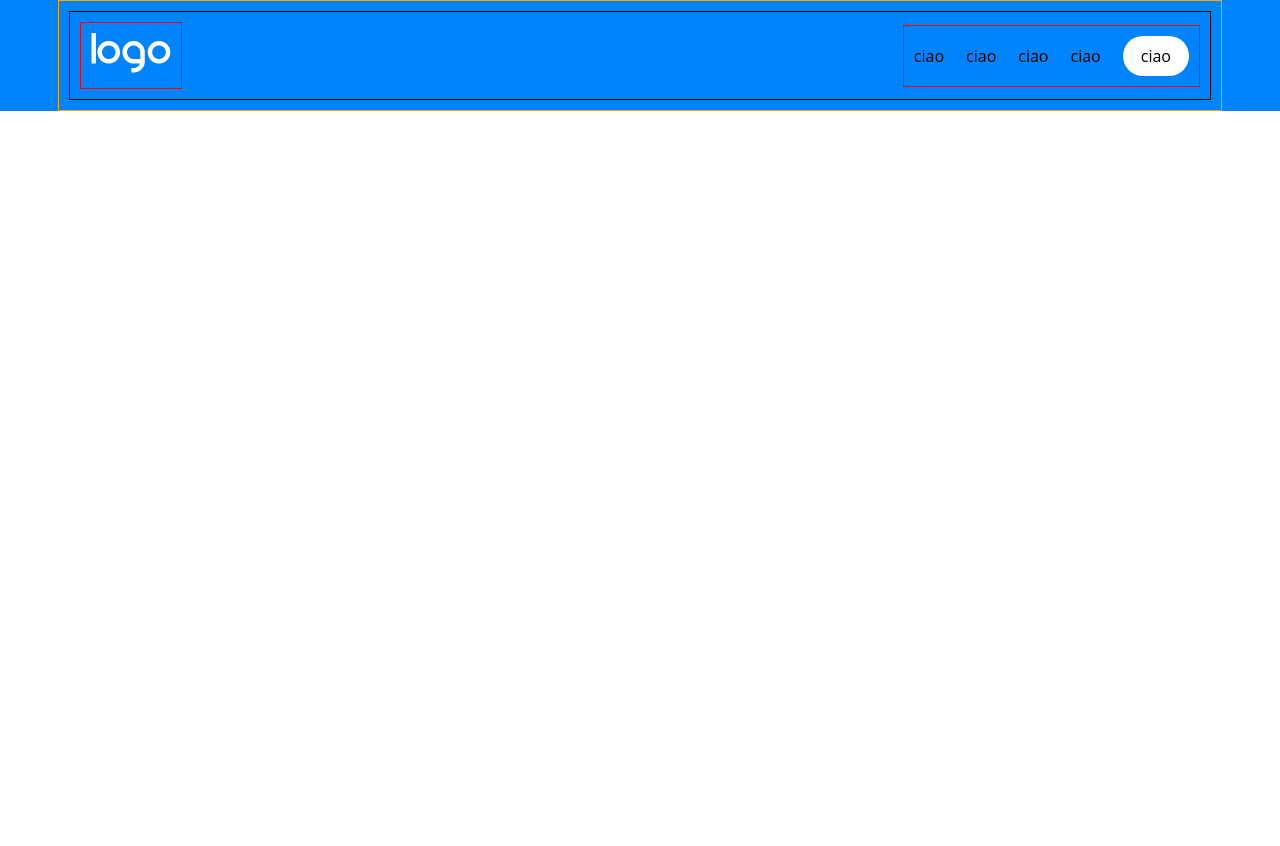
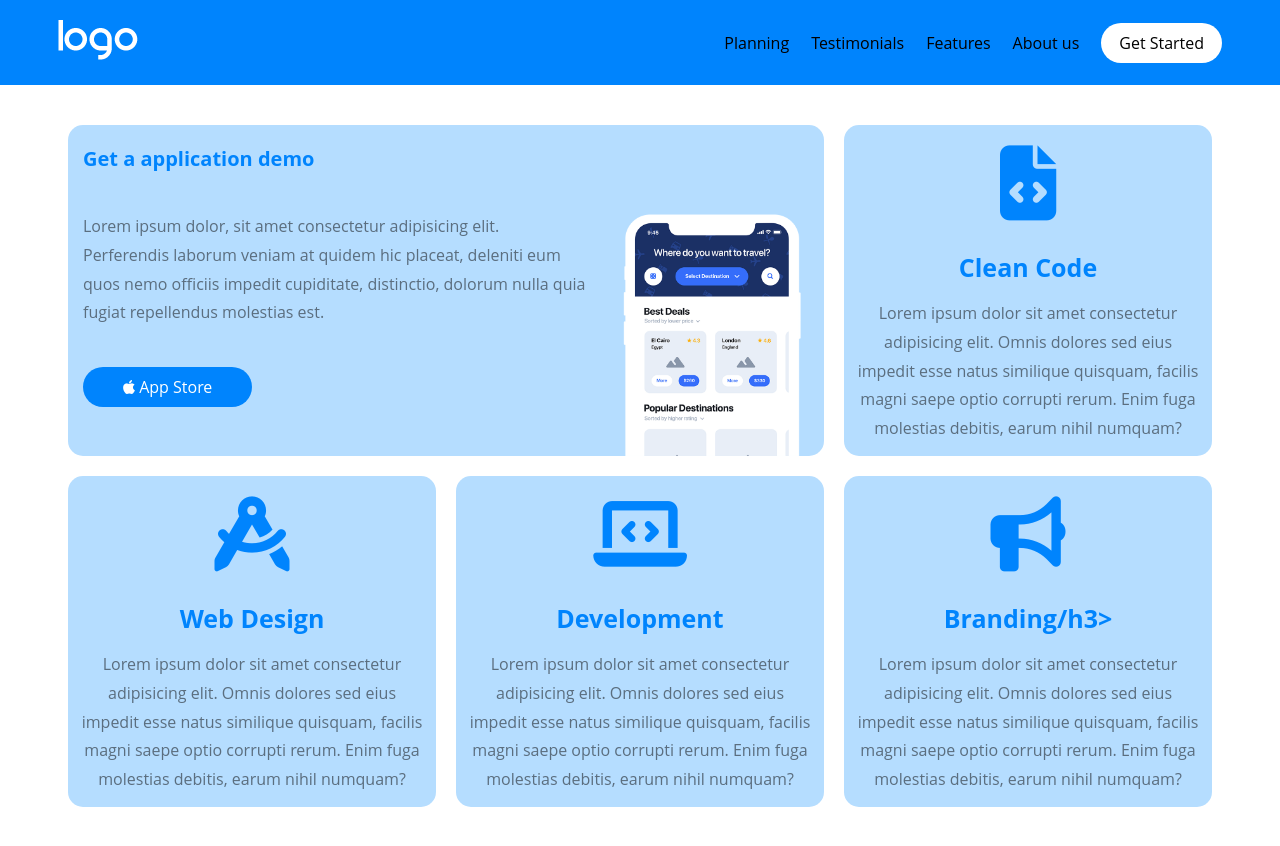
Before and after one commit to FraBona/htmlcss-responsive-layout, a plain HTML site: page index.html in a window 1280 px wide. Before the commit the page ends 800 px from the top, so only its background shows below. Drawn offline with Linux system fonts and the light colour scheme.

Commit message:
commit-hero-display

```diff
--- a/css/main.css
+++ b/css/main.css
@@ -20,6 +20,10 @@ a{
   text-decoration: none;
   color: currentColor;
   display: inline-block;
+}
+
+main{
+  padding: 30px 0;
 }
 
 /* PALETTE COLORI */
@@ -51,10 +55,74 @@ a{
   display: none;
 }
 
+.block-header-item{
+  padding: 20px 0;
+}
+
+/* HERO */
+.hero-flex-div{
+  display: flex;
+  background-color: var(--light-blue);
+  border-radius: 15px;
+}
+
+.col-img-phone{
+  display: flex;
+  align-items: flex-end;
+}
+
+.hero-div-title{
+  padding: 20px 15px;
+}
+
+.col8 > h3{
+  color: var(--blue);
+  font-size: 20px;
+}
+
+.col8 > p{
+  line-height: 1.8em;
+  color: rgb(91, 110, 127);
+}
+
+.hero-div-col4{
+  text-align: center;
+}
+
+.hero-div-col4 > h3{
+  color: var(--blue);
+  font-size: 25px;
+  padding: 10px 0px;
+}
+
+.hero-div-col4 > i {
+  color: var(--blue);
+  font-size: 75px;
+  padding: 20px 0px;
+}
+
+.hero-div-col4 > p {
+  padding: 5px 10px;
+  line-height: 1.8em;
+  color: rgb(91, 110, 127);
+}
+
+
 /*UTILITY CLASSES*/
+.hero-flex-div{
+  min-height: 331px;
+}
 .justify-between{
   justify-content: space-between;
   align-items: center;
+}
+
+.pad-between-col{
+  padding: 10px 10px;
+}
+
+.row-reverse{
+  flex-direction: column;
 }
 /* COMPONENT CLASSES*/
 .btn{
@@ -64,6 +132,13 @@ a{
   background-color: white;
   border-radius: 20px;
   padding: 0 18px;
+}
+
+.btn-hero{
+  background-color: var(--blue);
+  color: white;
+  text-align: center;
+  padding: 0 40px;
 }
 /*LAYOUT*/
 .container {
@@ -112,6 +187,10 @@ a{
   .icon-menu{
     display: contents;
   }
+
+  .block-header-item{
+    padding: 20px 10px;
+  }
 }
 
 /* DEBUG */
@@ -130,3 +209,8 @@ a{
   border: 1px solid red;
   padding: 10px;
 }
+
+.debug .hero-flex-div{
+  border: 1px solid purple;
+  padding: 10px;
+}
--- a/index.html
+++ b/index.html
@@ -7,29 +7,152 @@
   <title>Layout Responsive</title>
   <link rel="stylesheet" href="https://cdnjs.cloudflare.com/ajax/libs/font-awesome/6.4.2/css/all.min.css" integrity="sha512-z3gLpd7yknf1YoNbCzqRKc4qyor8gaKU1qmn+CShxbuBusANI9QpRohGBreCFkKxLhei6S9CQXFEbbKuqLg0DA==" crossorigin="anonymous" referrerpolicy="no-referrer" />
 </head>
-<body class="debug">
+<body class="debugg">
   <header class="page-header">
     <nav>
       <div class="container">
         <div class="row justify-between">
           <div class="col">
-            <a href=""><img src="./img/logo.png" alt=""></a>
+            <div class="block-header-item">
+              <a href=""><img src="./img/logo.png" alt=""></a>
+            </div>
           </div>
           <div class="col">
-            <ul class="menu align-item-center">
-              <li class="menu__items"><a href=""></a>ciao</li>
-              <li class="menu__items"><a href=""></a>ciao</li>
-              <li class="menu__items"><a href=""></a>ciao</li>
-              <li class="menu__items"><a href=""></a>ciao</li>
-              <li class="menu__items"><a href="" class="btn">ciao</a></li>
-            </ul>
-            <div class="icon-menu">
-              <i class="fa-solid fa-bars"></i>
+            <div class="block-header-item">
+              <ul class="menu align-item-center">
+                <li class="menu__items"><a href=""></a>Planning</li>
+                <li class="menu__items"><a href=""></a>Testimonials</li>
+                <li class="menu__items"><a href=""></a>Features</li>
+                <li class="menu__items"><a href=""></a>About us</li>
+                <li class="menu__items"><a href="" class="btn">Get Started</a></li>
+              </ul>
+              <div class="icon-menu">
+                <i class="fa-solid fa-bars"></i>
+              </div>
             </div>
           </div>
         </div>
       </div>
     </nav>
   </header>
+
+  <main class="main-page">
+    <section class="hero">
+      <div class="container">
+        <div class="row">
+
+          <div class="col-8 pad-between-col">
+            <div class="hero-flex-div">
+              <div class="col">
+                <div>
+                  <div class="hero-div-title col8">
+                    <h3>Get a application demo</h3>
+                  </div>
+                  <div class="hero-div-title col8">
+                    <p>Lorem ipsum dolor, sit amet consectetur adipisicing elit. Perferendis laborum veniam at quidem hic placeat, deleniti eum quos nemo officiis impedit cupiditate, distinctio, dolorum nulla quia fugiat repellendus molestias est.</p>
+                  </div>
+                  <div class="hero-div-title col8">
+                    <a href="" class="btn btn-hero"><i class="fa-brands fa-apple"></i> App Store</a>
+                  </div>
+                </div>
+              </div>
+              <div class="col col-img-phone">
+                <div class="col-img-phone">
+                  <img src="./img/phone.png" alt="">
+                </div>
+              </div>
+            </div>
+          </div>
+
+          <div class="col-4 pad-between-col">
+            <div class="hero-flex-div row-reverse">
+              <div class="col">
+                <div>
+                  <div class="hero-div-col4">
+                    <i class="fa-solid fa-file-code"></i>
+                  </div>
+                  <div class="hero-div-col4">
+                    <h3>Clean Code</h3>
+                  </div>
+                </div>
+              </div>
+              <div class="col">
+                <div>
+                  <div class="hero-div-col4">
+                    <p>Lorem ipsum dolor sit amet consectetur adipisicing elit. Omnis dolores sed eius impedit esse natus similique quisquam, facilis magni saepe optio corrupti rerum. Enim fuga molestias debitis, earum nihil numquam?</p>
+                  </div>
+                </div>
+              </div>
+            </div>
+          </div>
+
+          <div class="col-4 pad-between-col">
+            <div class="hero-flex-div row-reverse">
+              <div class="col">
+                <div>
+                  <div class="hero-div-col4">
+                    <i class="fa-solid fa-compass-drafting"></i>
+                  </div>
+                  <div class="hero-div-col4">
+                    <h3>Web Design</h3>
+                  </div>
+                </div>
+              </div>
+              <div class="col">
+                <div>
+                  <div class="hero-div-col4">
+                    <p>Lorem ipsum dolor sit amet consectetur adipisicing elit. Omnis dolores sed eius impedit esse natus similique quisquam, facilis magni saepe optio corrupti rerum. Enim fuga molestias debitis, earum nihil numquam?</p>
+                  </div>
+                </div>
+              </div>
+            </div>
+          </div>
+
+          <div class="col-4 pad-between-col">
+            <div class="hero-flex-div row-reverse">
+              <div class="col">
+                <div>
+                  <div class="hero-div-col4">
+                    <i class="fa-solid fa-laptop-code"></i>
+                  </div>
+                  <div class="hero-div-col4">
+                    <h3>Development</h3>
+                  </div>
+                </div>
+              </div>
+              <div class="col">
+                <div>
+                  <div class="hero-div-col4">
+                    <p>Lorem ipsum dolor sit amet consectetur adipisicing elit. Omnis dolores sed eius impedit esse natus similique quisquam, facilis magni saepe optio corrupti rerum. Enim fuga molestias debitis, earum nihil numquam?</p>
+                  </div>
+                </div>
+              </div>
+            </div>
+          </div>
+
+          <div class="col-4 pad-between-col">
+            <div class="hero-flex-div row-reverse">
+              <div class="col">
+                <div>
+                  <div class="hero-div-col4">
+                    <i class="fa-solid fa-bullhorn"></i>
+                  </div>
+                  <div class="hero-div-col4">
+                    <h3>Branding/h3>
+                  </div>
+                </div>
+              </div>
+              <div class="col">
+                <div>
+                  <div class="hero-div-col4">
+                    <p>Lorem ipsum dolor sit amet consectetur adipisicing elit. Omnis dolores sed eius impedit esse natus similique quisquam, facilis magni saepe optio corrupti rerum. Enim fuga molestias debitis, earum nihil numquam?</p>
+                  </div>
+                </div>
+              </div>
+            </div></div>
+        </div>
+      </div>
+    </section>
+  </main>
 </body>
 </html>
```
